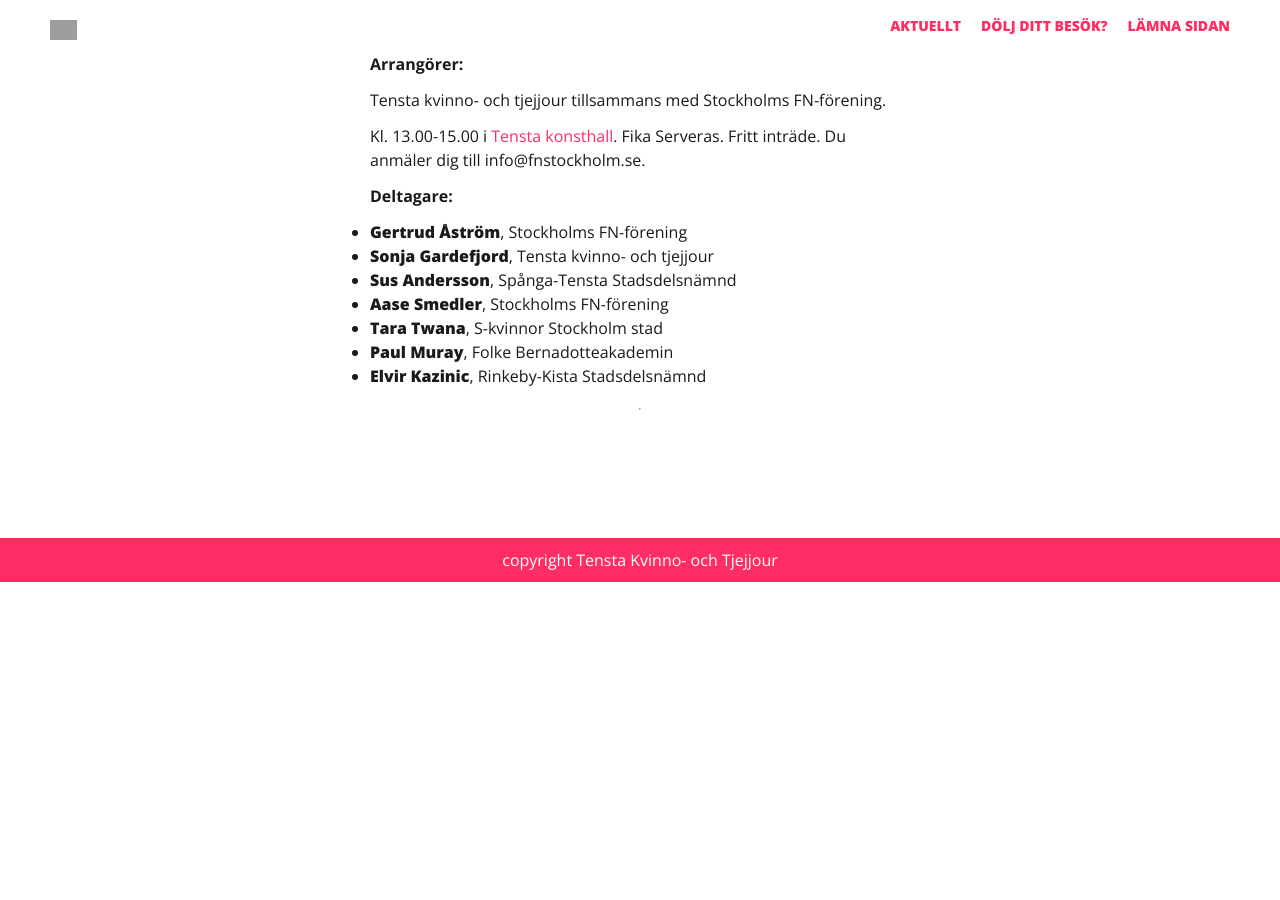
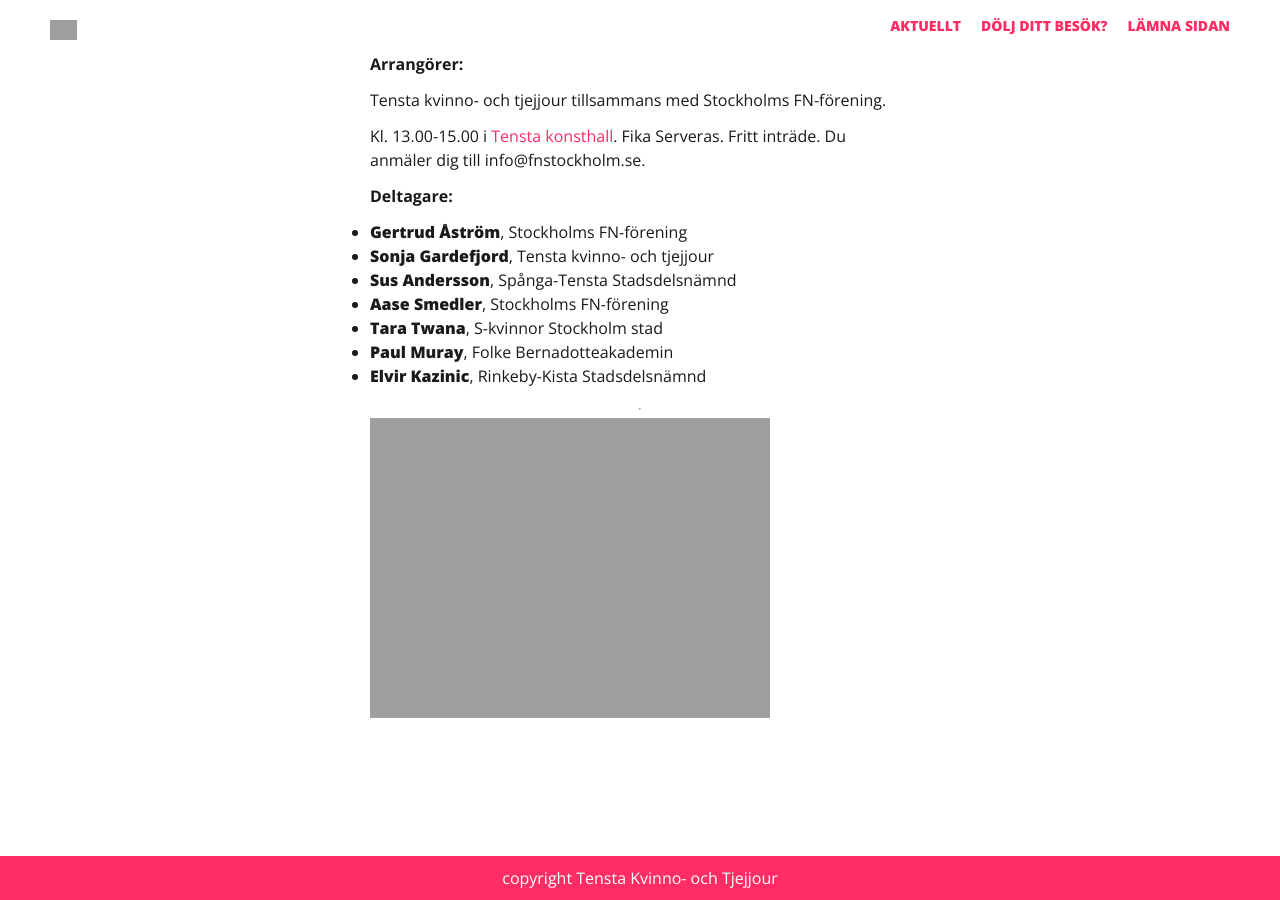
Before and after one commit to gardefjord/tenstakvinnojour, a Jekyll site: the page built from _posts/2018-09-13-jarvaveckan.markdown, in a window 1280 px wide and 900 px high, scrolled down 555 px. Built offline with Jekyll 4.4.1, drawn with Linux system fonts in a browser that asks for light colours; nearby versions of some CDN libraries; before the commit the page ends 1137 px from its top, so only the background shows below that; grey boxes are pictures that could not be loaded.

Commit message:
Update from Forestry.io - Updated 2018-09-13-jarvaveckan.markdown

```diff
--- a/_posts/2018-09-13-jarvaveckan.markdown
+++ b/_posts/2018-09-13-jarvaveckan.markdown
@@ -30,3 +30,5 @@ Kl. 13.00-15.00 i [Tensta konsthall](https://www.google.se/maps?q=Tensta+konstha
 * **Elvir Kazinic**, Rinkeby-Kista Stadsdelsnämnd
 
 ***
+
+![](/uploads/Seminarium, Tensta Konsthall 18.11.24.png)
```
